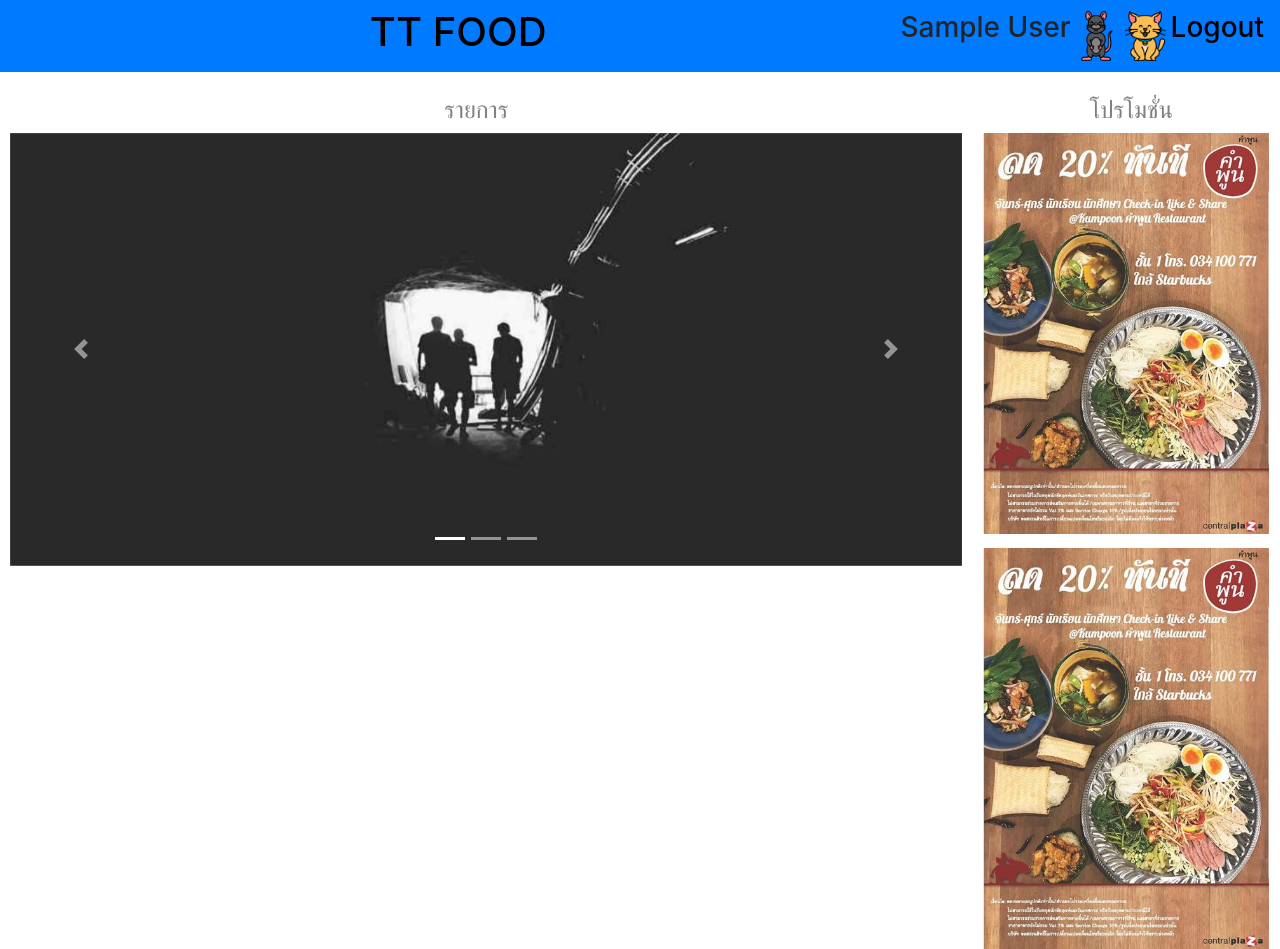
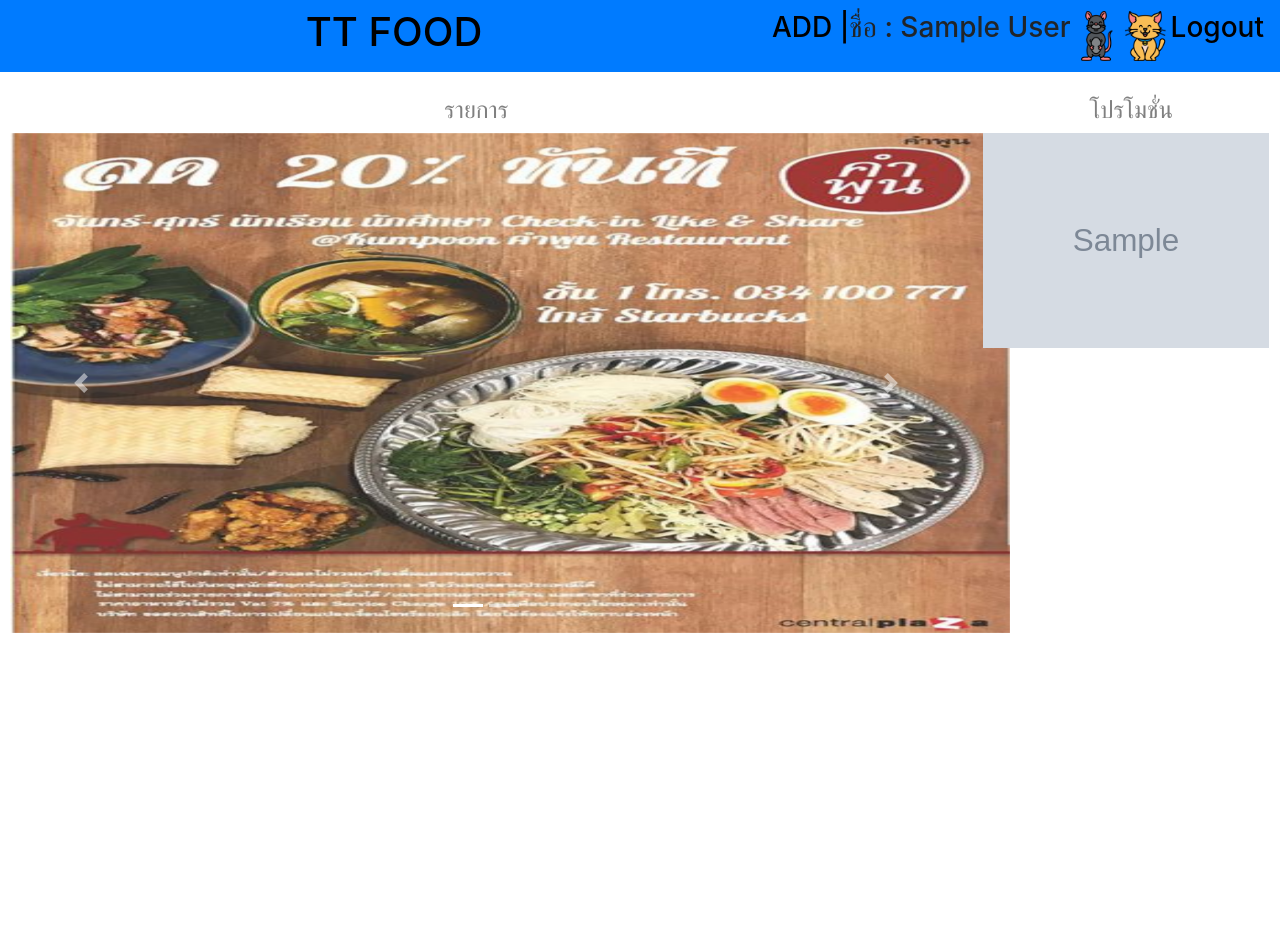
Before and after one commit to khanathipstamp/st_final_re, a PHP site: page / in a window 1280 px wide. After the commit the page ends 633 px from the top, so only its background shows below. Run offline with PHP 8.4, Linux system fonts and the light colour scheme; the visitor is signed in with stand-in values (Sample User, id 1); tables that the repository leaves empty or names only in its code hold one stand-in row (values such as "Sample post"); grey boxes marked "Sample" are stand-in pictures; some libraries are stand-ins or nearby versions.

Commit message:
matexxxx

```diff
--- a/connectdb.php
+++ b/connectdb.php
@@ -23,6 +23,7 @@ class connectdb{
             $_SESSION['tel']=$row['tel'];
             $_SESSION['name']=$row['name'];
             $_SESSION['yt']="Logout";
+            $_SESSION['add']="ADD";
             header("Location:index.php");
 
 
@@ -65,11 +66,10 @@ class connectdb{
         $sql = "INSERT INTO `img2`(`img`) VALUES ('".$name."')";
 
         if (mysqli_query($this->connect(), $sql)){
-             echo "<script type=\"text/javascript\">";
+            echo "<script type=\"text/javascript\">";
             echo "alert(\"เพิ่มเมนูสำเร็จ\");";
 
             echo "</script>";
-            echo $sql;
             header("Refresh:0; url=addFood.php");
         } else {
 
--- a/header.php
+++ b/header.php
@@ -11,7 +11,9 @@
         <script src="https://maxcdn.bootstrapcdn.com/bootstrap/4.4.1/js/bootstrap.min.js"></script>
         <meta name='viewport' content='width=device-width, initial-scale=1'>
         <script src='https://kit.fontawesome.com/a076d05399.js'></script>
-
+        <?php
+            session_start();
+        ?>
 
 
     </head>
@@ -24,8 +26,11 @@
                 </ul>
 
                 <ul class="navbar-nav ml-auto">
+                    <li class="nav-item" >
+                        <a href="addFood.php" ><h3  style="color: black"><?php echo $_SESSION['add'];?>   |</h3></a>
+                    </li>
                     <li class="nav-item">
-                        <h3><?php session_start(); echo $_SESSION['name'];?></h3>
+                        <h3>ชื่อ : <?php  echo $_SESSION['name'];?></h3>
                     </li>
                     <li class="nav-item">
                         <a  href="login.php" ><img src="img/rat.png" width="50" height="50"></a>
--- a/index.php
+++ b/index.php
@@ -15,13 +15,28 @@ and open the template in the editor.
                 height: 100%;
             }
         </style>
+        <?php
+            error_reporting(E_ALL^E_NOTICE);
+            require_once './connectdb.php';
+            $conn = new connectdb();
+
+            if($conn->connect()){
+                $sql = "select * from img";
+                $sql2 = "select * from img2";
+                $sql3 = "select * from img2";
+                $objquery = mysqli_query($conn->connect(), $sql);
+                $objquery2 = mysqli_query($conn->connect(), $sql2);
+                $objquery3 = mysqli_query($conn->connect(), $sql3);
+            }
+
+        ?>
     </head>
     <body>
         <?php include 'header.php'; ?>
         <br>
         <div class="row">
 
-            <div class="col-sm-9" align="center">
+            <div class="col-sm-9" align="center" >
                 <h4 style="color: gray">รายการ</h4>
             </div>
             <div class="col-sm-3" align="center">
@@ -36,22 +51,38 @@ and open the template in the editor.
 
                         <!-- Indicators -->
                         <ul class="carousel-indicators">
+
                             <li data-target="#demo" data-slide-to="0" class="active"></li>
-                            <li data-target="#demo" data-slide-to="1"></li>
-                            <li data-target="#demo" data-slide-to="2"></li>
+                             <?php
+                                while($objresult3= mysqli_fetch_array($objquery3))
+                                {
+                            ?>
+                            <li data-target="#demo" data-slide-to="<?php echo $objresult3["id"];?>"></li>
+
+                            <?php
+                                }
+                            ?>
+
                         </ul>
 
                         <!-- The slideshow -->
-                        <div class="carousel-inner">
-                            <div class="carousel-item active">
-                                <img src="img/la.jpg" alt="Los Angeles" width="1100" height="500">
+                        <div class="carousel-inner" style="width: 1000px;height: 500px;">
+                            <div class="carousel-item active" style="width: 100%;height: 100%;">
+                                <img src="img/promotion.jpg" alt="Chicago" >
                             </div>
-                            <div class="carousel-item">
-                                <img src="img/chicago.jpg" alt="Chicago" width="1100" height="500">
+
+                            <?php
+                                while($objresult2= mysqli_fetch_array($objquery2))
+                                {
+                            ?>
+
+                            <div class="carousel-item" style="width: 100%;height: 100%;">
+                                <img src="img/<?php echo $objresult2["img"];?>" alt="Chicago" >
                             </div>
-                            <div class="carousel-item">
-                                <img src="img/ny.jpg" alt="New York" width="1100" height="500">
-                            </div>
+
+                            <?php
+                                }
+                            ?>
                         </div>
 
                         <!-- Left and right controls -->
@@ -65,9 +96,15 @@ and open the template in the editor.
                 </div>
             </div>
             <div class="col-sm-3" align="ledt" style="width: 100%;height: 100%;padding-right: 2%">
-                <img src="img/promotion.jpg" width="100%" height="50%" style="margin-bottom: 5%">
-                <img src="img/promotion.jpg" width="100%" height="50%">
+                <?php
+                  while($objresult= mysqli_fetch_array($objquery))
+                   {
+                 ?>
+                <img src="img/<?php echo $objresult["name_img"];?>" width="100%" height="50%" style="margin-bottom: 5%">
 
+                <?php
+                    }
+                 ?>
 
 
             </div>
--- a/logout.php
+++ b/logout.php
@@ -2,8 +2,10 @@
     session_start();
     $_SESSION['name']="";
     $_SESSION['yt']="";
+    $_SESSION['add']="";
     echo "<script type=\"text/javascript\">";
     echo "alert(\"logout success\");";
-    echo "window.history.back();";
+
     echo "</script>";
-    exit();
+
+    header("Location:index.php");
```
Also changed, not shown: addFood.php (+5 -3 lines), file.php (+8 -1 lines), file2.php (+8 -1 lines), jsimg.js (added, +11 -0 lines), img/02msu_color.png (deleted), img/1024px-User_icon_2.svg.png (deleted), img/20190814-152444_Intel_Core_i9-9900.png (deleted), img/20190918-142958_Intel_Core_i7-9700_Processor.png (deleted), img/chicago.jpg (deleted), img/la.jpg (deleted), img/ny.jpg (deleted).
